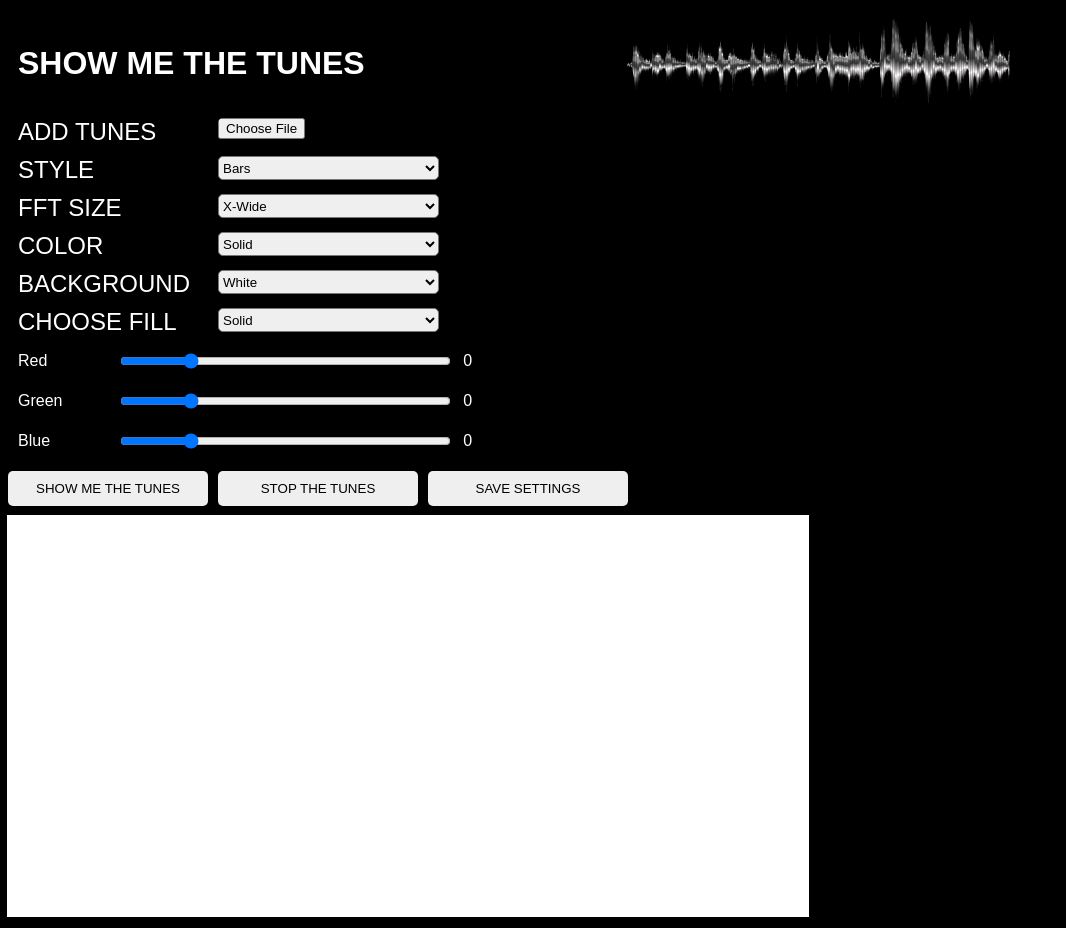
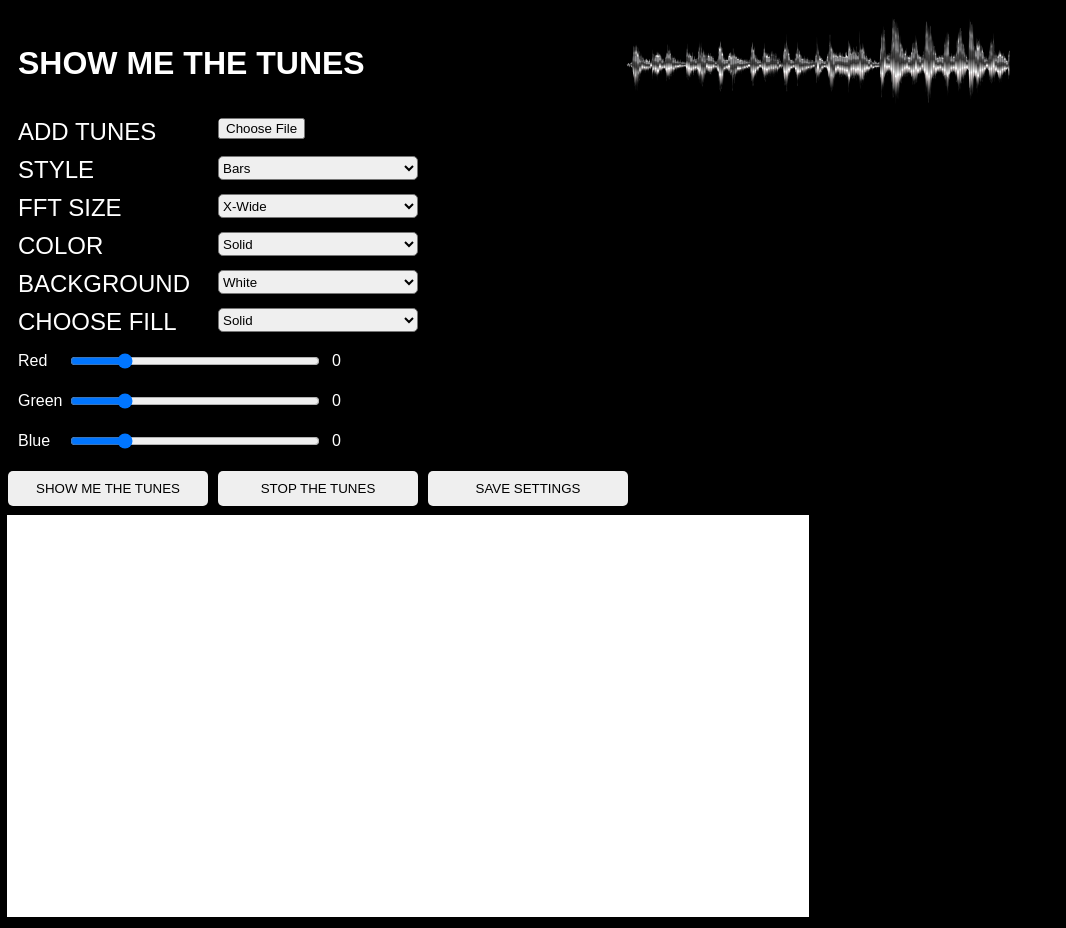
Before and after one commit to JesseKovash/MVP-AudioVisualizer, a React (Create React App) app: page / in a window 1280 px wide. Shown: the whole page, without its empty margins (0-1066 px from the left). Built offline with nearby package versions, Linux system fonts and the light colour scheme; no server answers.

Commit message:
changed slider label sizes and added min and max width to slider inputs and select lists

```diff
--- a/public/styles.css
+++ b/public/styles.css
@@ -83,6 +83,7 @@ img {
   height: 1.5rem;
   width: 25%;
   min-width: 125px;
+  max-width: 200px;
   border-radius: 5px;
 }
 
@@ -115,14 +116,9 @@ img {
 
 .color-slider-label {
   color: white;
-  /* padding: 0 5px 0 25px; */
   display: inline-block;
-  width: 15%;
+  min-width: 50px;
 }
-
-/* .color-slider-label-red {
-  padding-left: 5px;
-} */
 
 .color-values {
   color: white;
@@ -133,6 +129,7 @@ img {
 
 .color-slider-bar {
 width: 50%;
+max-width: 250px;
 }
 
 .modal-button {
```
